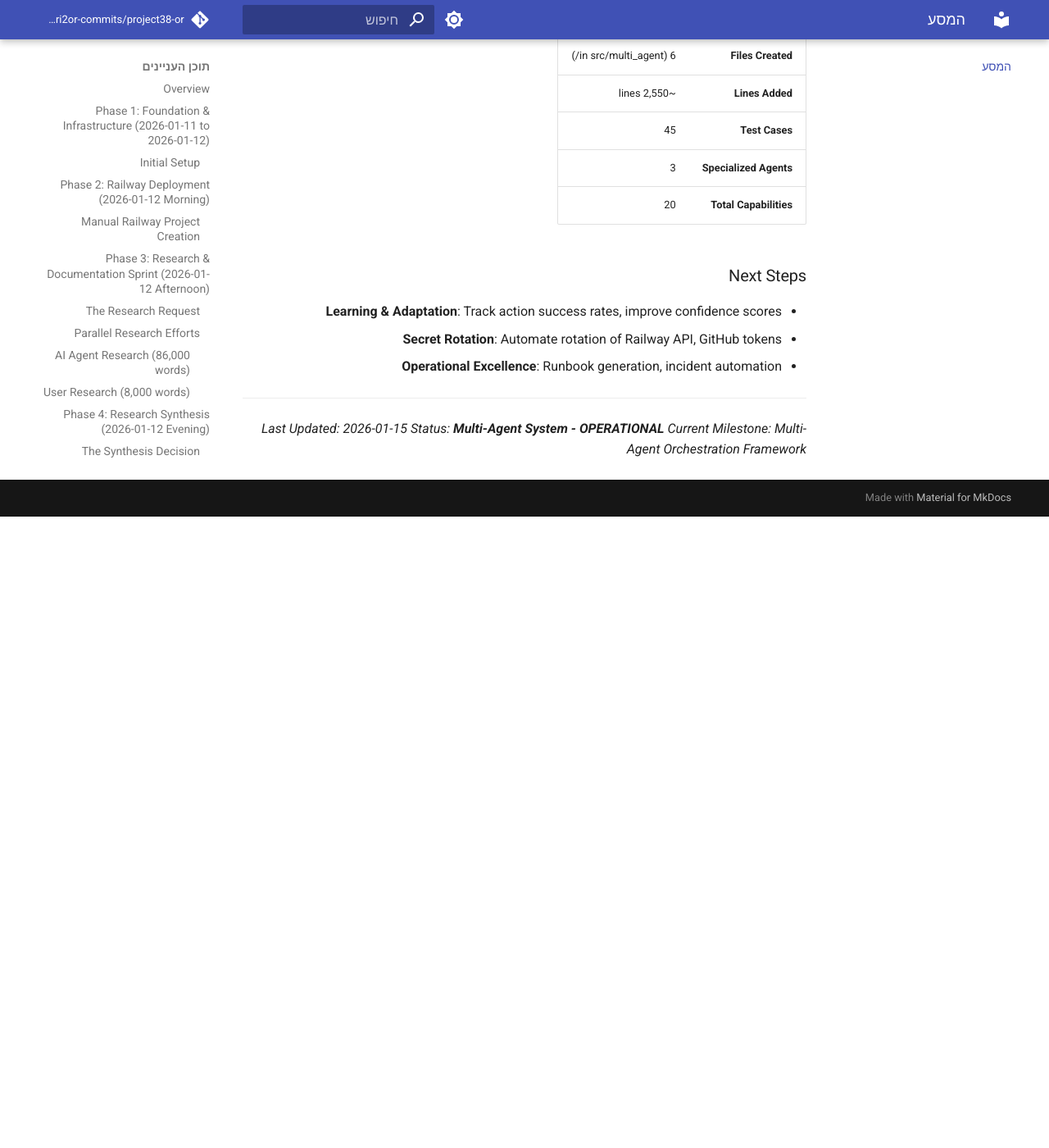
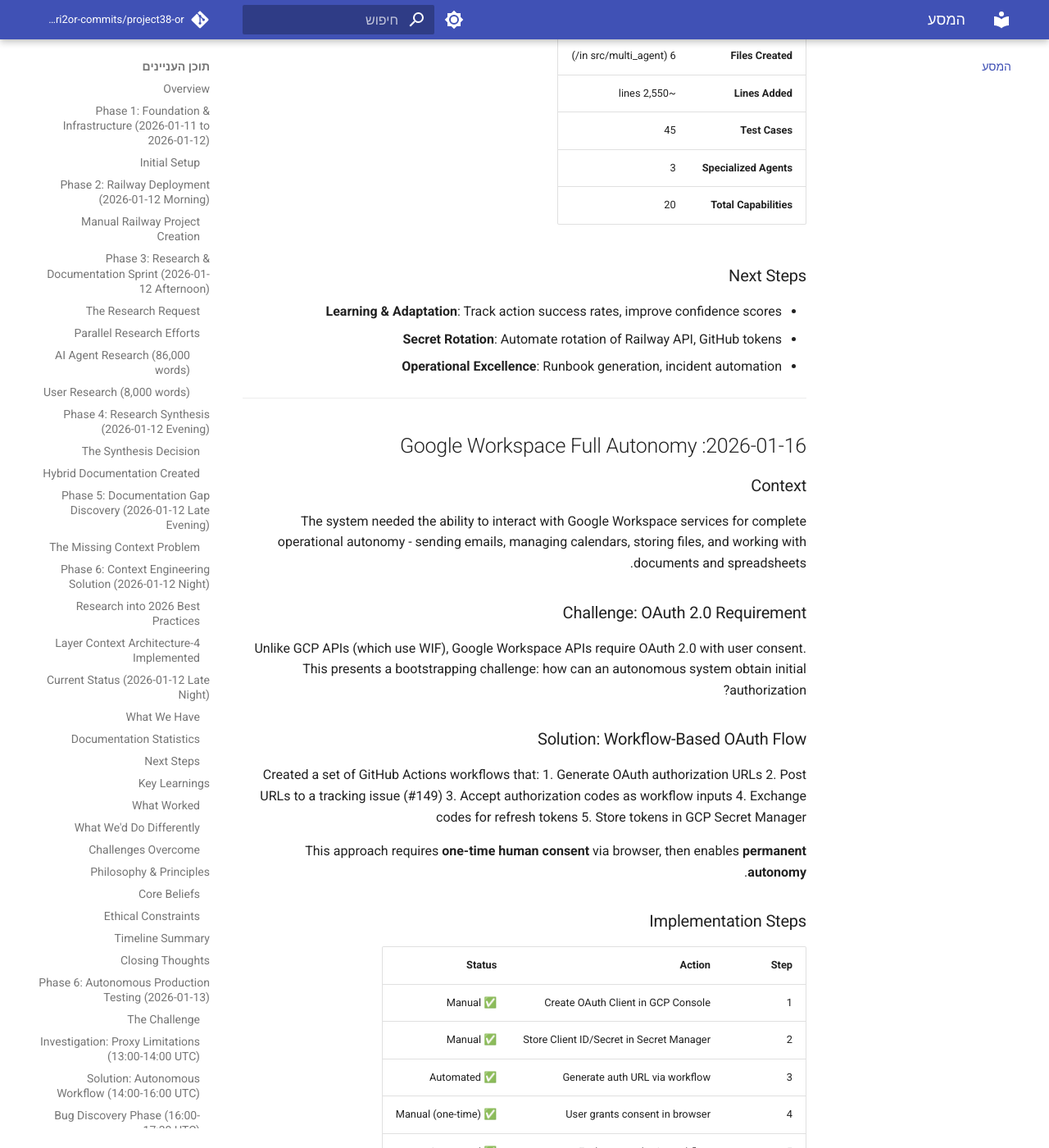
Before and after one commit to edri2or-commits/project38-or, an MkDocs documentation site: the page built from docs/JOURNEY.md, in a window 1280 px wide and 1400 px high, scrolled down 45497 px. Shown: the whole window at 82% size. Built offline with MkDocs 1.6.1 and Material for MkDocs 9.7.7, drawn with Linux system fonts in a browser that asks for light colours; comment, search, counter and statistics services are not loaded; before the commit the page ends 46127 px from its top, so only the background shows below that; some of the changed text lies outside the part shown.

Commit message:
docs: Add complete Google Workspace OAuth documentation (4-layer) (#161)
Layer 1 (CLAUDE.md):
- Added Google Workspace Autonomy section
- Updated Available Secrets with OAuth credentials

Layer 2 (ADR-004):
- Created ADR-004-google-workspace-oauth.md
- Documents decision rationale, alternatives, consequences
- Full implementation checklist with verification evidence

Layer 3 (JOURNEY.md):
- Added 2026-01-16 milestone for Workspace full autonomy
- Documented OAuth flow and verified capabilities

Layer 4 (Technical):
- Created 10-google-workspace-integration.md
- Architecture diagrams, code examples, troubleshooting
- Complete API reference for all 5 services

Changelog:
- Added Google Workspace Full Autonomy entry

Co-authored-by: Claude <noreply@anthropic.com>

```diff
--- a/docs/JOURNEY.md
+++ b/docs/JOURNEY.md
@@ -1993,6 +1993,89 @@ Created a framework where specialized agents handle domain-specific tasks while
 
 ---
 
-*Last Updated: 2026-01-15*
-*Status: **Multi-Agent System - OPERATIONAL***
-*Current Milestone: Multi-Agent Orchestration Framework*
+## 2026-01-16: Google Workspace Full Autonomy
+
+### Context
+
+The system needed the ability to interact with Google Workspace services for complete operational autonomy - sending emails, managing calendars, storing files, and working with documents and spreadsheets.
+
+### Challenge: OAuth 2.0 Requirement
+
+Unlike GCP APIs (which use WIF), Google Workspace APIs require OAuth 2.0 with user consent. This presents a bootstrapping challenge: how can an autonomous system obtain initial authorization?
+
+### Solution: Workflow-Based OAuth Flow
+
+Created a set of GitHub Actions workflows that:
+1. Generate OAuth authorization URLs
+2. Post URLs to a tracking issue (#149)
+3. Accept authorization codes as workflow inputs
+4. Exchange codes for refresh tokens
+5. Store tokens in GCP Secret Manager
+
+This approach requires **one-time human consent** via browser, then enables **permanent autonomy**.
+
+### Implementation Steps
+
+| Step | Action | Status |
+|------|--------|--------|
+| 1 | Create OAuth Client in GCP Console | ✅ Manual |
+| 2 | Store Client ID/Secret in Secret Manager | ✅ Manual |
+| 3 | Generate auth URL via workflow | ✅ Automated |
+| 4 | User grants consent in browser | ✅ Manual (one-time) |
+| 5 | Exchange code via workflow | ✅ Automated |
+| 6 | Enable 5 Google APIs | ✅ Manual |
+| 7 | Verify autonomy with test workflows | ✅ Automated |
+
+### Key Files
+
+| File | Purpose |
+|------|---------|
+| `.github/workflows/generate-oauth-url.yml` | Generate authorization URL |
+| `.github/workflows/exchange-oauth-code.yml` | Exchange code for refresh token |
+| `.github/workflows/verify-oauth-config.yml` | Verify credentials match |
+| `.github/workflows/check-oauth-secrets.yml` | Check secret status |
+| `.github/workflows/test-workspace-v2.yml` | Test Gmail/Calendar |
+| `.github/workflows/test-drive-sheets-docs.yml` | Test Drive/Sheets/Docs |
+| `docs/decisions/ADR-004-google-workspace-oauth.md` | Architecture decision record |
+
+### Verified Capabilities
+
+| Service | Capabilities | Verification Evidence |
+|---------|--------------|----------------------|
+| **Gmail** | Send, read, search emails | Message ID: `19bc65f638f5c271` |
+| **Calendar** | Create, edit, delete events | Event ID: `9ke4vrm7to190gugfht64tnoso` |
+| **Drive** | Create folders, upload/download files | Folder ID: `1KezQCmI...` |
+| **Sheets** | Create spreadsheets, read/write data | Sheet ID: `1KS7dfBA...` |
+| **Docs** | Create documents, insert/edit text | Doc ID: `1OwArBwC...` |
+
+### Secrets in GCP Secret Manager
+
+| Secret | Status |
+|--------|--------|
+| `GOOGLE-OAUTH-CLIENT-ID` | ✅ Stored |
+| `GOOGLE-OAUTH-CLIENT-SECRET` | ✅ Stored |
+| `GOOGLE-OAUTH-REFRESH-TOKEN` | ✅ Stored |
+
+### Key Learning
+
+The OAuth requirement means full autonomy is impossible from cold start - human consent is mandatory. However, by:
+1. Storing refresh token securely
+2. Using WIF for GCP access
+3. Enabling automatic token refresh
+
+We achieve **practical autonomy**: one-time human setup, then autonomous operation indefinitely.
+
+### Metrics
+
+| Metric | Value |
+|--------|-------|
+| **Workflows Created** | 6 |
+| **APIs Enabled** | 5 (Gmail, Calendar, Drive, Sheets, Docs) |
+| **Secrets Stored** | 3 (Client ID, Secret, Refresh Token) |
+| **Total Capabilities** | 28 (across all Workspace services) |
+
+---
+
+*Last Updated: 2026-01-16*
+*Status: **Google Workspace - FULL AUTONOMY***
+*Current Milestone: Complete Workspace Integration with 5 Services*
--- /dev/null
+++ b/docs/decisions/ADR-004-google-workspace-oauth.md
@@ -0,0 +1,122 @@
+# ADR-004: Google Workspace OAuth Integration
+
+## Status
+**Accepted** - Implemented 2026-01-16
+
+## Context
+
+The project38-or autonomous system requires the ability to interact with Google Workspace services (Gmail, Calendar, Drive, Sheets, Docs) to enable full operational autonomy. This enables Claude to:
+- Send notifications and reports via Gmail
+- Schedule and manage calendar events
+- Store and retrieve files from Drive
+- Read/write structured data in Sheets
+- Create and edit documents
+
+### Constraints
+1. OAuth 2.0 is required for Google Workspace APIs (no API key option)
+2. User consent must be obtained via browser (Google security requirement)
+3. Refresh tokens must be stored securely
+4. APIs must be explicitly enabled per GCP project
+
+## Decision
+
+We implemented a **workflow-based OAuth flow** that:
+
+1. **Stores credentials in GCP Secret Manager** (not GitHub Secrets or env vars)
+   - `GOOGLE-OAUTH-CLIENT-ID`
+   - `GOOGLE-OAUTH-CLIENT-SECRET`
+   - `GOOGLE-OAUTH-REFRESH-TOKEN`
+
+2. **Uses GitHub Actions workflows** for OAuth operations:
+   - `generate-oauth-url.yml` - Creates authorization URL, posts to issue #149
+   - `exchange-oauth-code.yml` - Exchanges auth code for refresh token
+   - `verify-oauth-config.yml` - Validates credentials match
+   - `check-oauth-secrets.yml` - Lists all OAuth secrets status
+
+3. **Requires one-time human consent** via browser, then fully autonomous
+
+4. **Enables 5 Google Workspace APIs**:
+   - Gmail API
+   - Calendar API
+   - Drive API
+   - Sheets API
+   - Docs API
+
+## Alternatives Considered
+
+### Alternative 1: Service Account with Domain-Wide Delegation
+- **Pros**: No user consent needed after setup
+- **Cons**: Requires Google Workspace admin access, complex setup, overkill for personal use
+- **Decision**: Rejected - user has personal Gmail, not Workspace organization
+
+### Alternative 2: Store credentials in GitHub Secrets
+- **Pros**: Simpler workflow access
+- **Cons**: Not accessible from Claude Code sessions, violates principle of GCP as single source of truth
+- **Decision**: Rejected - consistency with existing secrets architecture
+
+### Alternative 3: Manual token refresh
+- **Pros**: Simpler implementation
+- **Cons**: Tokens expire, requires human intervention
+- **Decision**: Rejected - breaks autonomy requirement
+
+## Consequences
+
+### Positive
+- Full autonomy over Google Workspace once set up
+- Credentials secured in GCP Secret Manager with WIF access
+- Verifiable with actual API calls (Message IDs, Event IDs)
+- Consistent with existing secrets architecture
+
+### Negative
+- One-time human intervention required for OAuth consent
+- Must enable each API manually in GCP Console
+- Refresh token can expire if unused for 6 months (rare)
+
+### Neutral
+- Adds 6 new GitHub Actions workflows
+- Requires 5 APIs enabled in GCP project
+
+## Implementation Checklist
+
+- [x] Create OAuth Client ID in GCP Console (2026-01-16)
+- [x] Store Client ID in Secret Manager: `GOOGLE-OAUTH-CLIENT-ID`
+- [x] Store Client Secret in Secret Manager: `GOOGLE-OAUTH-CLIENT-SECRET`
+- [x] Create `generate-oauth-url.yml` workflow
+- [x] Create `exchange-oauth-code.yml` workflow
+- [x] Create `verify-oauth-config.yml` workflow
+- [x] Create `check-oauth-secrets.yml` workflow
+- [x] Obtain user consent and exchange code
+- [x] Store Refresh Token: `GOOGLE-OAUTH-REFRESH-TOKEN`
+- [x] Enable Gmail API
+- [x] Enable Calendar API
+- [x] Enable Drive API
+- [x] Enable Sheets API
+- [x] Enable Docs API
+- [x] Verify Gmail works (Message ID: `19bc65f638f5c271`)
+- [x] Verify Calendar works (Event ID: `9ke4vrm7to190gugfht64tnoso`)
+- [x] Verify Drive works (Folder created and deleted)
+- [x] Verify Sheets works (Sheet created, 3 rows written)
+- [x] Verify Docs works (Doc created, text inserted)
+
+## Verification Evidence
+
+All tests performed on 2026-01-16 and verified via GitHub Actions:
+
+| Service | Status | Evidence |
+|---------|--------|----------|
+| Gmail | ✅ Verified | Message ID: `19bc65f638f5c271` |
+| Calendar | ✅ Verified | Event ID: `9ke4vrm7to190gugfht64tnoso` |
+| Drive | ✅ Verified | Folder ID: `1KezQCmI...` (created & cleaned) |
+| Sheets | ✅ Verified | Sheet ID: `1KS7dfBA...` (wrote 3 rows) |
+| Docs | ✅ Verified | Doc ID: `1OwArBwC...` (inserted text) |
+
+## Related Documents
+- [CLAUDE.md](../../CLAUDE.md) - Project context with Workspace status
+- [docs/changelog.md](../changelog.md) - Version history
+- [Issue #149](https://github.com/edri2or-commits/project38-or/issues/149) - OAuth setup tracking
+
+## Update Log
+
+| Date | Change | Author |
+|------|--------|--------|
+| 2026-01-16 | Initial creation - full implementation complete | Claude |
```
Also changed, not shown: CLAUDE.md (+35 -0 lines), docs/autonomous/10-google-workspace-integration.md (added, +316 -0 lines), docs/changelog.md (+21 -0 lines).
